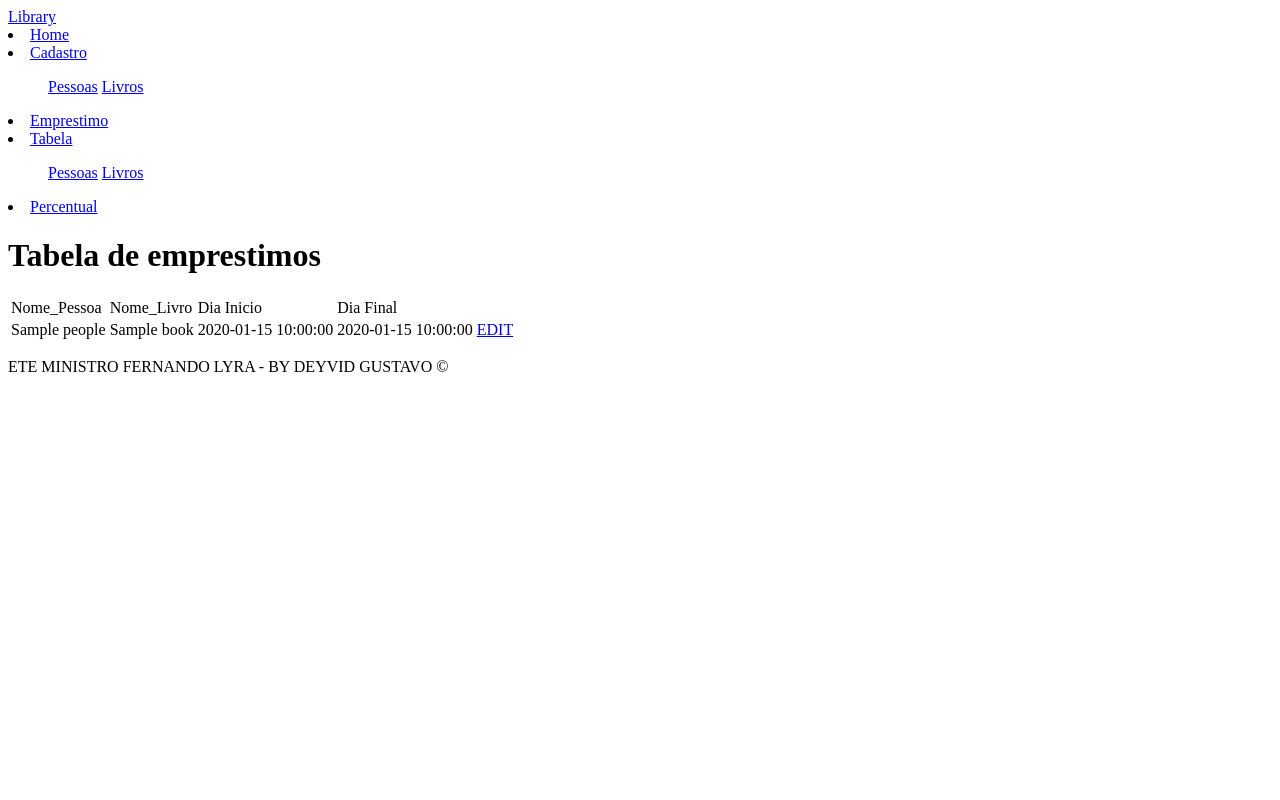
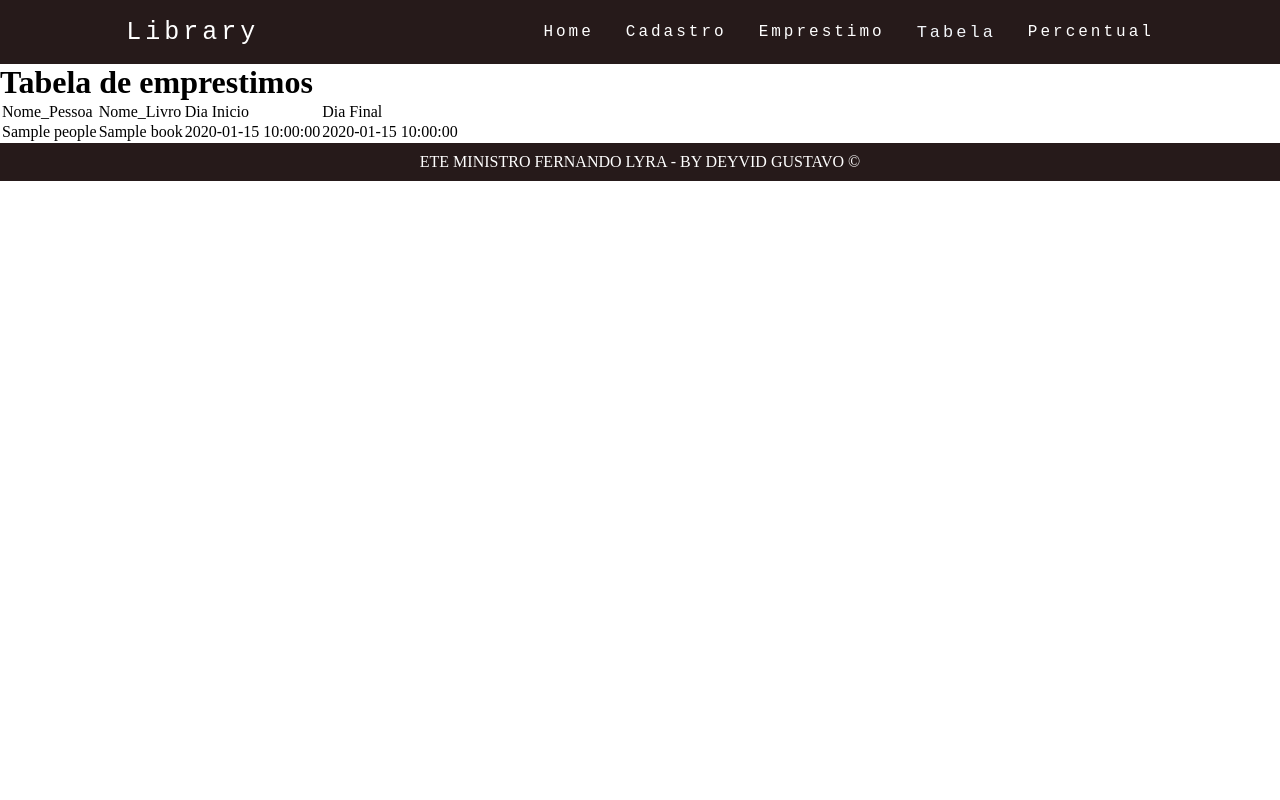
Before and after one commit to degu0/Library, a PHP site: template src/view/loan/table.php in a window 1280 px wide. Run offline with PHP 8.4, Linux system fonts and the light colour scheme; the template is opened without the code that fills it: most values are stand-ins (such as "Sample title", 1, 10 or a date in 2020).

Commit message:
Dia 4: Completando o emprestimo
- Adicionando mais caminhos;
- Desenvolvendo estilo do site (so pra menu e footer);
- Concertando os erros;
- Colocando funções para emprestimo.

```diff
--- a/config/routes.php
+++ b/config/routes.php
@@ -17,6 +17,9 @@
     "/emprestimo/cadastro" => LoanController::class,
     "/emprestimo/cadastro/add" => LoanController::class,
     "/emprestimo/tabela" => LoanController::class,
+    "/emprestimo/tabela/edit" => LoanController::class,
+    "/emprestimo/tabela/update" => LoanController::class,
+    "/emprestimo/tabela/delete" => LoanController::class,
     "/tabela/pessoa" => TableController::class,
     "/tabela/pessoa/edit" => TableController::class,
     "/tabela/pessoa/update" => TableController::class,
--- /dev/null
+++ b/public/librares/css/footer.css
@@ -0,0 +1,6 @@
+footer {
+    color: white;
+    background-color: #261A1A;
+    text-align: center;
+    padding: 10px;
+}
--- /dev/null
+++ b/public/librares/css/style_Menu.css
@@ -0,0 +1,60 @@
+* {
+    margin: 0;
+    padding: 0;
+}
+
+#logo {
+    font-size: 25px;
+    text-decoration: uppercase;
+    letter-spacing: 4px;
+}
+
+nav {
+    display: flex;
+    justify-content: space-around;
+    align-items: center;
+    font-family: 'Courier New', Courier, monospace;
+    background: #261A1A;
+    height: 8vh;
+}
+
+a {
+    color: #fff;
+    text-decoration: none;
+    transition: 0.3s;
+}
+
+a:hover {
+    opacity: 0.7;
+}
+
+
+#nav-list {
+    list-style: none;
+    display: flex;
+}
+
+#nav-list li {
+    position: relative;
+    letter-spacing: 3px;
+    margin-left: 32px;
+}
+
+
+/*sub menu*/
+.dropdown {
+    display: none;
+    left: 0;
+    position: absolute;
+    list-style: none;
+    left: -25%;
+    padding-top: 5px;
+}
+
+#nav-list li:hover ul.dropdown {
+    display: block;
+}
+
+.dropdown li a {
+    color: red;
+}
--- a/src/controller/TableController.php
+++ b/src/controller/TableController.php
@@ -87,7 +87,7 @@
         $peopleDB = new PeopleDataBase();
         $peopleDB->delete($request->getQueryParams()["id"]);
 
-        $response = new Response(302, ["Location" => "/tabela/livro"], null);
+        $response = new Response(302, ["Location" => "/tabela/pessoa"], null);
         return $response;
     }
 
--- a/src/view/loan/table.php
+++ b/src/view/loan/table.php
@@ -18,7 +18,8 @@
                 <td><?php echo $loan->getDate();?></td>
                 <td><?php echo $loan->getDateFinal();?></td>
                 <td>
-                    <?php echo "<a href='/tabela/pessoa/edit?id=".$loan->getId(). "'>EDIT</a>";?>
+                    <?php echo "<a href='/empretimo/tabela/edit?id=".$loan->getId(). "'>EDIT</a>";?>
+                    <?php echo "<a href='/emprestimo/tabela/delete?id=" . $loan->getId() . "'>DELETE</a>"; ?>
                 </td>
             </tr
             <?php }?>
--- a/src/view/share/footer.php
+++ b/src/view/share/footer.php
@@ -1,3 +1,5 @@
+
 <footer>
     <p>ETE MINISTRO FERNANDO LYRA - BY DEYVID GUSTAVO ©</p>
 </footer>
+<link rel="stylesheet" href="/librares/css/footer.css">
--- a/src/view/share/head.php
+++ b/src/view/share/head.php
@@ -1,41 +1,44 @@
 <!DOCTYPE html>
 <html lang="pt-br">
+
 <head>
     <meta charset="UTF-8">
     <meta http-equiv="X-UA-Compatible" content="IE=edge">
     <meta name="viewport" content="width=device-width, initial-scale=1.0">
+    <link rel="stylesheet" href="/librares/css/style_Menu.css">
 </head>
 
 <body>
     <header>
-        <navbar id="container">
-            <div id="logo">
-                <a href="/">Library</a>
-            </div>
-            <div>
         <nav>
+            <a href="/" id="logo">Library</a>
+            <ul id="nav-list">
                 <li><a href="/">Home</a></li>
-                    <li>
-                        <a href="/cadastro">Cadastro</a>
-                        <ul>
-                            <a href="/cadastro/pessoa">Pessoas</a>
-                            <a href="/cadastro/livro">Livros</a>
+                <li class="dropdown-center">
+                    <a href="">Cadastro</a>
+                    <ul class="dropdown">
+                        <li><a href="/cadastro/pessoa">Pessoas</a></li>
+                        <li><a href="/cadastro/livro">Livros</a></li>
                     </ul>
                 </li>
                 <li>
-                        <a href="/emprestimo/cadastro">Emprestimo</a>
+                    <a href="">Emprestimo</a>
+                    <ul class="dropdown">
+                        <li><a href="/emprestimo/cadastro">Cadastro</a></li>
+                        <li><a href="/emprestimo/tabela">Tabela</a></li>
+                    </ul>
                 </li>
-                    <li>
-                        <a href="/tabela">Tabela</a>
-                        <ul>
-                            <a href="/tabela/pessoa">Pessoas</a>
-                            <a href="/tabela/livro">Livros</a>
+                <li class="dropdown-center">
+                    <a class="nav-link dropdown-toggle" role="button" data-bs-toggle="dropdown" aria-expanded="false" style="color: #F2F5F9; font-size: 17px;">Tabela</a>
+                    <ul class="dropdown">
+                        <li><a href="/tabela/pessoa">Pessoas</a></li>
+                        <li><a href="/tabela/livro">Livros</a></li>
                     </ul>
                 </li>
                 <li><a href="/percentual">Percentual</a></li>
+            </ul>
         </nav>
-            </div>
-        </navbar>
     </header>
 </body>
+
 </html>
--- a/src/view/table/book.php
+++ b/src/view/table/book.php
@@ -17,6 +17,7 @@
                 <td><?php echo $book->getQuantity(); ?></td>
                 <td>
                     <?php echo "<a href='/tabela/livro/edit?id=" .  $book->getId() . "'>EDIT</a>"; ?>
+                    <?php echo "<a href='/tabela/livro/delete?id=" . $book->getId() . "'>DELETE</a>"; ?>
                 </td>
             </tr>
             <?php }?>
--- a/src/view/table/people.php
+++ b/src/view/table/people.php
@@ -17,6 +17,7 @@
                 <td><?php echo $people->getClass();?></td>
                 <td>
                     <?php echo "<a href='/tabela/pessoa/edit?id=".$people->getId(). "'>EDIT</a>";?>
+                    <?php echo "<a href='/tabela/pessoa/delete?id=" . $people->getId() . "'>DELETE</a>"; ?>
                 </td>
             </tr
             <?php }?>
```
Also changed, not shown: src/controller/LoanController.php (+42 -40 lines), src/model/Data_Base/LoanDataBase.php (+39 -38 lines), src/view/loan/edit.php (+30 -0 lines). Lines whose indentation alone changed are shown as unchanged.
